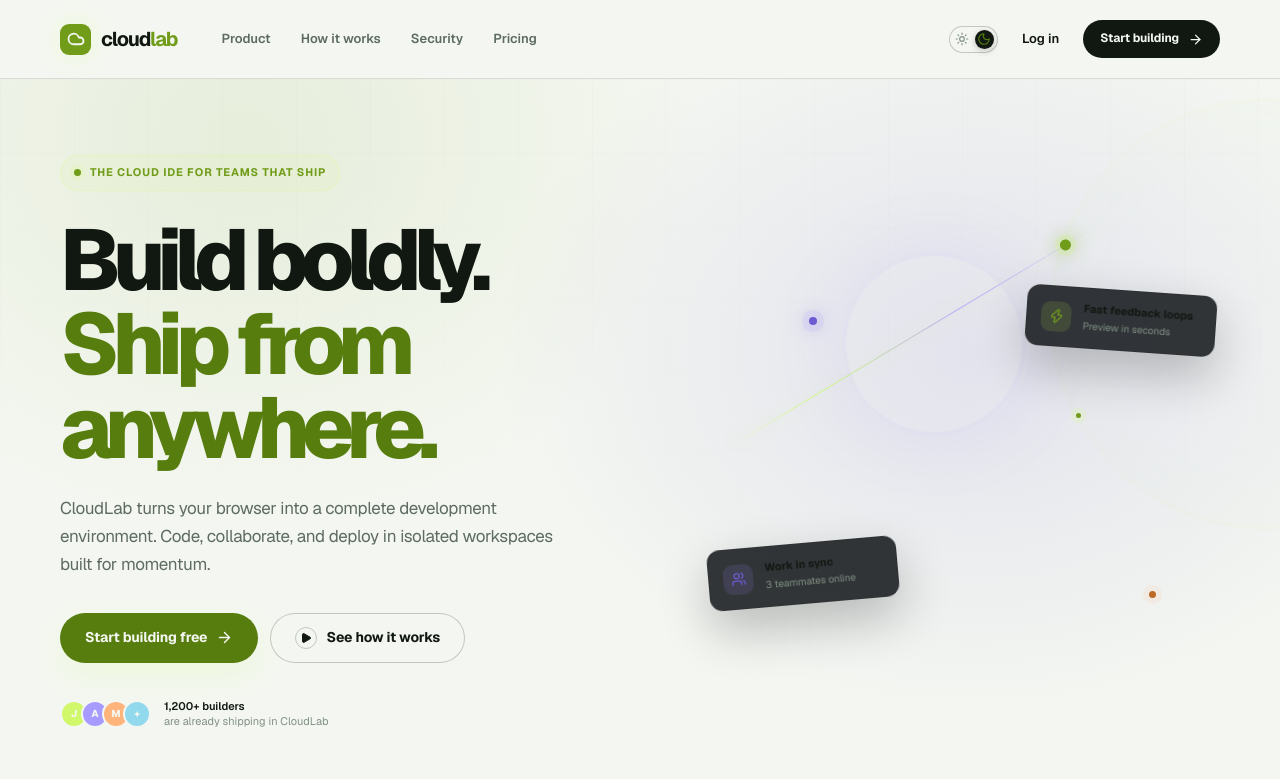
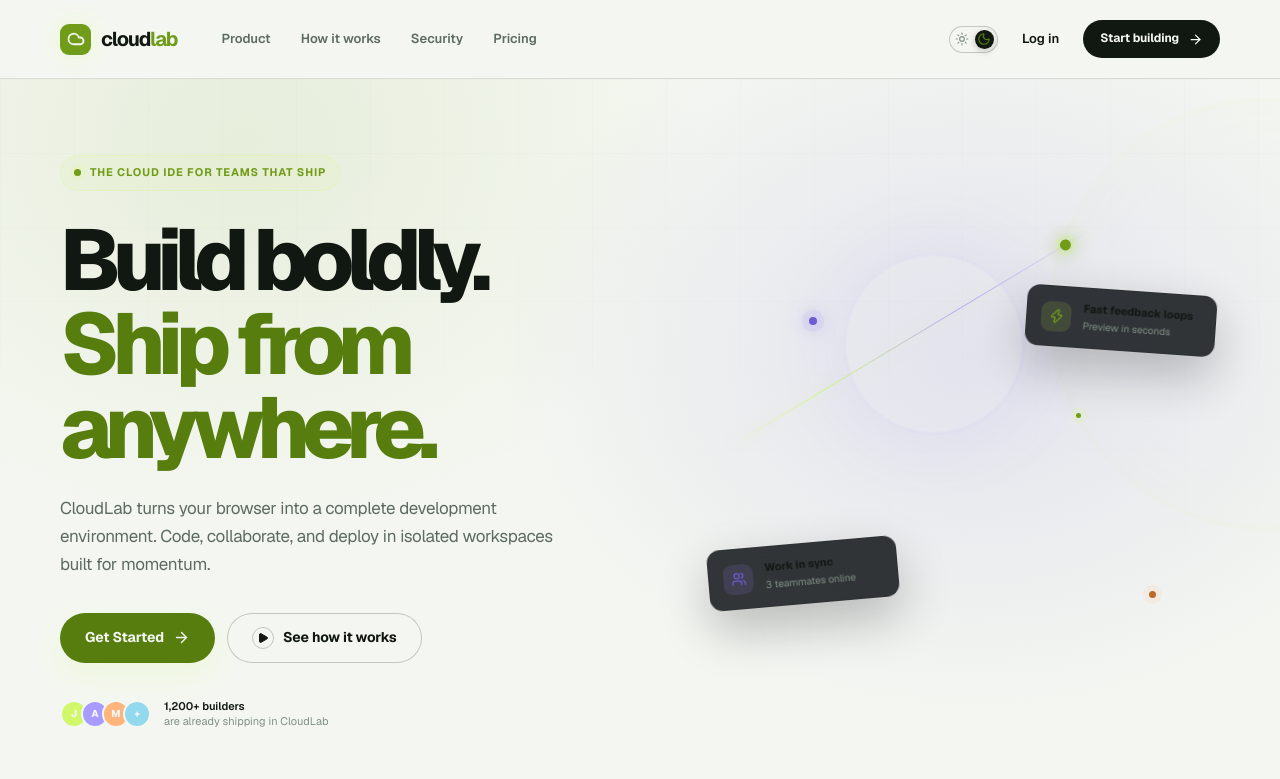
Before and after one commit to Gautam-kumar01/CloudLab, a Next.js app: page / in a window 1280 px wide. Shown: the top 779 px of the page. Built offline with nearby package versions, Linux system fonts and the light colour scheme.

Commit message:
Fix landing page CTA test
Update the primary homepage sign-up CTA label so the existing landing-page unit test resolves the linked `/sign-up` anchor correctly.

```diff
--- a/src/app/page.tsx
+++ b/src/app/page.tsx
@@ -278,7 +278,7 @@
               <div className="eyebrow-pill"><span className="eyebrow-pill__pulse" /> The cloud IDE for teams that ship</div>
               <h1>Build boldly.<br /><span>Ship from anywhere.</span></h1>
               <p className="hero-copy__lead">CloudLab turns your browser into a complete development environment. Code, collaborate, and deploy in isolated workspaces built for momentum.</p>
-              <div className="hero-copy__actions"><Link href="/sign-up" className="button button--primary button--large">Start building free <ArrowRight size={17} /></Link><a href="#workspace" className="button button--ghost button--large"><span className="button-play"><Play size={12} fill="currentColor" /></span> See how it works</a></div>
+              <div className="hero-copy__actions"><Link href="/sign-up" className="button button--primary button--large">Get Started <ArrowRight size={17} /></Link><a href="#workspace" className="button button--ghost button--large"><span className="button-play"><Play size={12} fill="currentColor" /></span> See how it works</a></div>
               <div className="hero-proof"><div className="avatar-stack"><span className="avatar avatar--lime">J</span><span className="avatar avatar--violet">A</span><span className="avatar avatar--orange">M</span><span className="avatar avatar--blue">+</span></div><p><strong>1,200+ builders</strong><br />are already shipping in CloudLab</p></div>
             </div>
             <div className="hero-signal" aria-hidden="true"><div className="hero-signal__line" /><div className="hero-signal__card hero-signal__card--top"><span className="hero-signal__icon hero-signal__icon--mint"><Zap size={15} /></span><span><b>Fast feedback loops</b><small>Preview in seconds</small></span></div><div className="hero-signal__card hero-signal__card--bottom"><span className="hero-signal__icon hero-signal__icon--violet"><Users size={15} /></span><span><b>Work in sync</b><small>3 teammates online</small></span></div><div className="hero-signal__node hero-signal__node--one" /><div className="hero-signal__node hero-signal__node--two" /><div className="hero-signal__node hero-signal__node--three" /></div>
@@ -310,7 +310,7 @@
           <div className="site-container"><div className="faq-layout"><div className="faq-intro"><SectionLabel>QUESTIONS, ANSWERED</SectionLabel><h2>Good to know.</h2><p>Still curious? We like that. Here are a few details to help you get moving.</p><a href="mailto:hello@cloudlab.dev" className="text-link">Talk to the team <ArrowRight size={15} /></a></div><div className="faq-list">{faqs.map((faq, index) => <FAQItem key={faq.question} {...faq} open={openFaq === index} onClick={() => setOpenFaq(openFaq === index ? null : index)} />)}</div></div></div>
         </section>
 
-        <section className="cta-section"><div className="cta-section__grid" /><div className="site-container cta-section__inner"><div className="cta-section__mark"><span /><span /><span /></div><SectionLabel>YOUR NEXT PROJECT STARTS HERE</SectionLabel><h2>Make space for<br /><em>better ideas.</em></h2><p>Open a workspace and see how much faster building can feel.</p><div className="hero-copy__actions"><Link href="/sign-up" className="button button--primary button--large">Start building free <ArrowRight size={17} /></Link><a href="https://github.com/Gautam-kumar01/CloudLab" target="_blank" rel="noreferrer" className="button button--ghost button--large">View on GitHub <GitBranch size={16} /></a></div></div></section>
+        <section className="cta-section"><div className="cta-section__grid" /><div className="site-container cta-section__inner"><div className="cta-section__mark"><span /><span /><span /></div><SectionLabel>YOUR NEXT PROJECT STARTS HERE</SectionLabel><h2>Make space for<br /><em>better ideas.</em></h2><p>Open a workspace and see how much faster building can feel.</p><div className="hero-copy__actions"><Link href="/sign-up" className="button button--primary button--large">Get Started <ArrowRight size={17} /></Link><a href="https://github.com/Gautam-kumar01/CloudLab" target="_blank" rel="noreferrer" className="button button--ghost button--large">View on GitHub <GitBranch size={16} /></a></div></div></section>
       </main>
 
       <footer className="site-footer"><div className="site-container"><div className="site-footer__top"><div className="site-footer__brand"><Logo /><p>The browser-based cloud IDE<br />for teams that ship.</p></div><div className="site-footer__links"><div><span>Product</span><a href="#product">Workspace</a><a href="#workflow">How it works</a><a href="#pricing">Pricing</a></div><div><span>Company</span><a href="#security">Security</a><a href="mailto:hello@cloudlab.dev">Contact</a><a href="https://github.com/Gautam-kumar01/CloudLab" target="_blank" rel="noreferrer">GitHub <ExternalLink size={12} /></a></div><div><span>Get started</span><Link href="/sign-in">Log in</Link><Link href="/sign-up">Create account</Link><Link href="/dashboard">Open dashboard</Link></div></div></div><div className="site-footer__bottom"><span>© 2026 CloudLab. Built for the next commit.</span><span className="site-footer__status"><i /> All systems operational</span><span className="site-footer__legal"><a href="#faq">Help</a><a href="#security">Privacy</a></span></div></div></footer>
```
